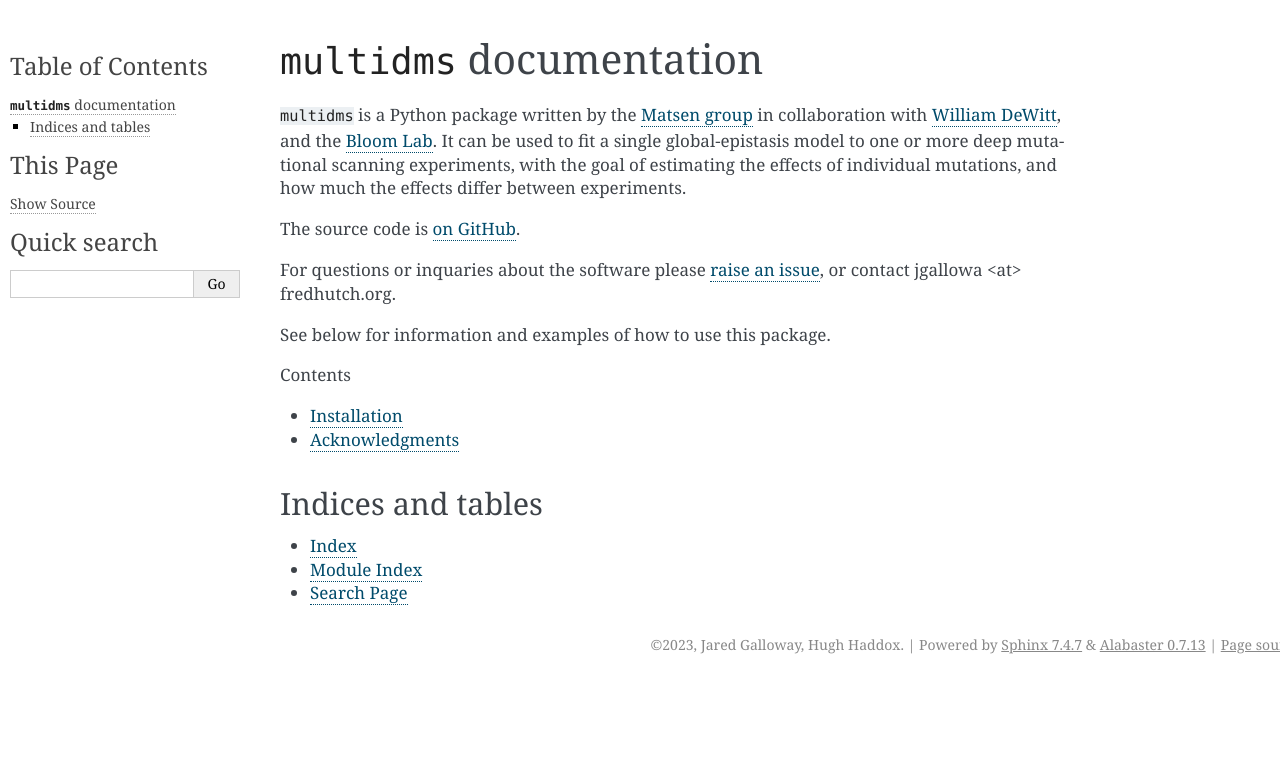
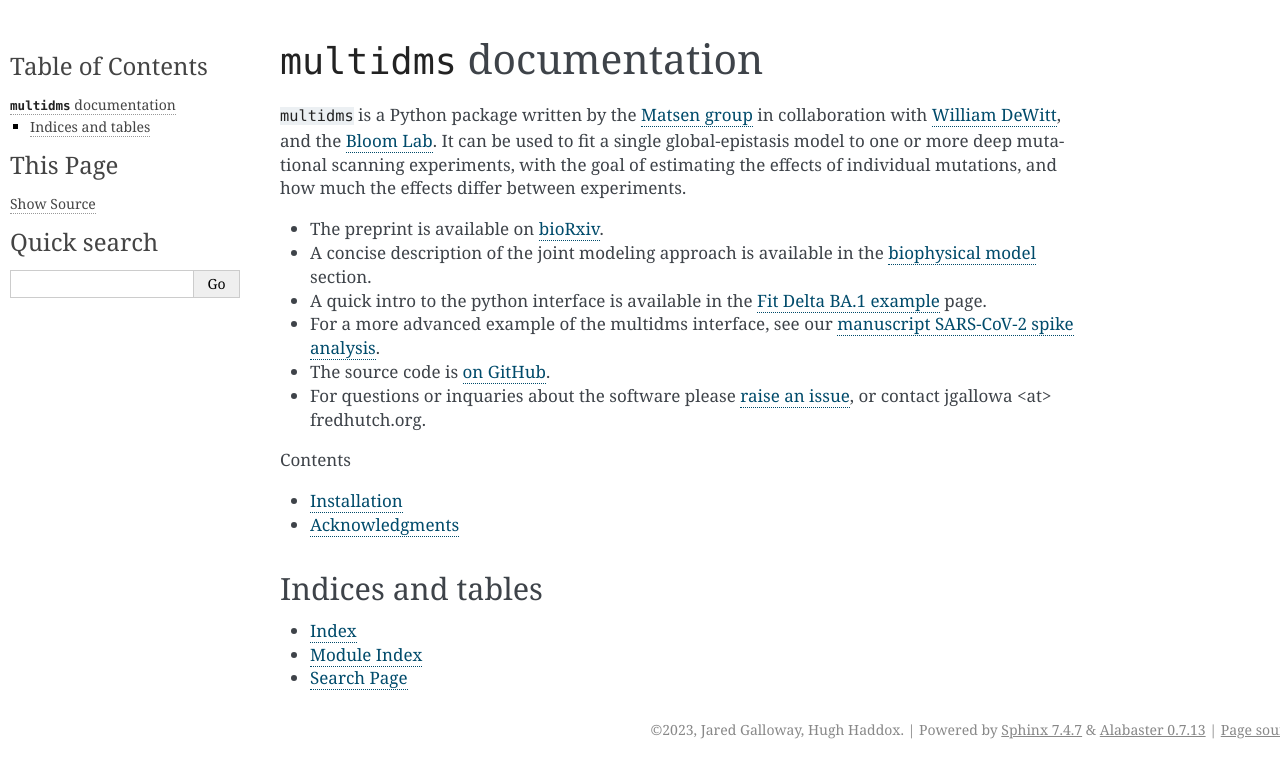
Before and after one commit to matsengrp/multidms, a Sphinx documentation site: the page built from docs/index.rst, in a window 1280 px wide. Shown: the top 778 px of the page. Built offline with Sphinx 7.4.7, drawn with Linux system fonts in a browser that asks for light colours; pages that are not in the unit, such as notebooks, are missing from menus.

Commit message:
updated docs

```diff
--- a/docs/index.rst
+++ b/docs/index.rst
@@ -18,13 +18,17 @@ It can be used to fit a single global-epistasis model to one or more deep mutati
 with the goal of estimating the effects of individual mutations,
 and how much the effects differ between experiments.
 
-The source code is `on GitHub <https://github.com/matsengrp/multidms>`_.
+- The preprint is available on `bioRxiv <https://www.biorxiv.org/content/10.1101/2023.07.31.551037v1>`_.
 
-For questions or inquaries about the software
-please `raise an issue <https://github.com/matsengrp/multidms/issues>`_,
-or contact jgallowa \<at\> fredhutch.org.
+- A concise description of the joint modeling approach is available in the `biophysical model <file:///home/jared/MatsenGroup/Projects/multidms/multidms/docs/_build/html/biophysical_model.html>`_ section.
 
-See below for information and examples of how to use this package.
+- A quick intro to the python interface is available in the `Fit Delta BA.1 example <file:///home/jared/MatsenGroup/Projects/multidms/multidms/docs/_build/html/fit_delta_BA1_example.html>`_ page.
+
+- For a more advanced example of the multidms interface, see our `manuscript SARS-CoV-2 spike analysis <https://matsengrp.github.io/SARS-CoV-2_spike_multidms/spike-analysis.html>`_.
+
+- The source code is `on GitHub <https://github.com/matsengrp/multidms>`_.
+
+- For questions or inquaries about the software please `raise an issue <https://github.com/matsengrp/multidms/issues>`_, or contact jgallowa \<at\> fredhutch.org.
 
 .. toctree::
     :hidden:
```
